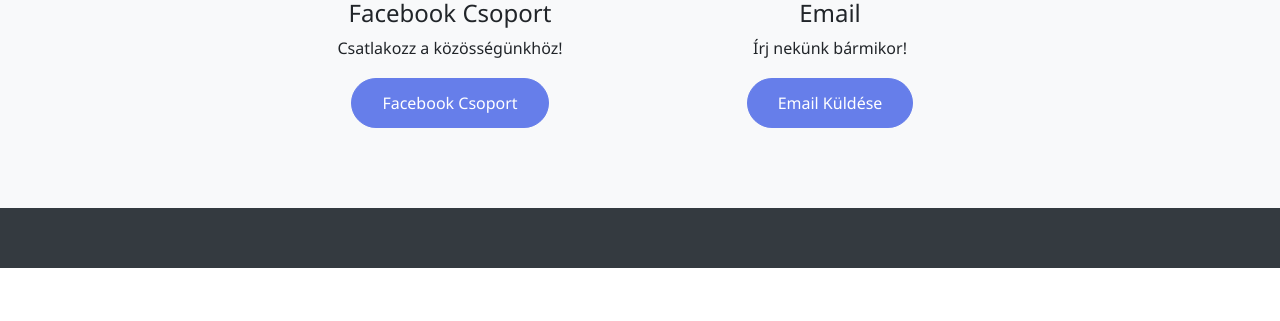
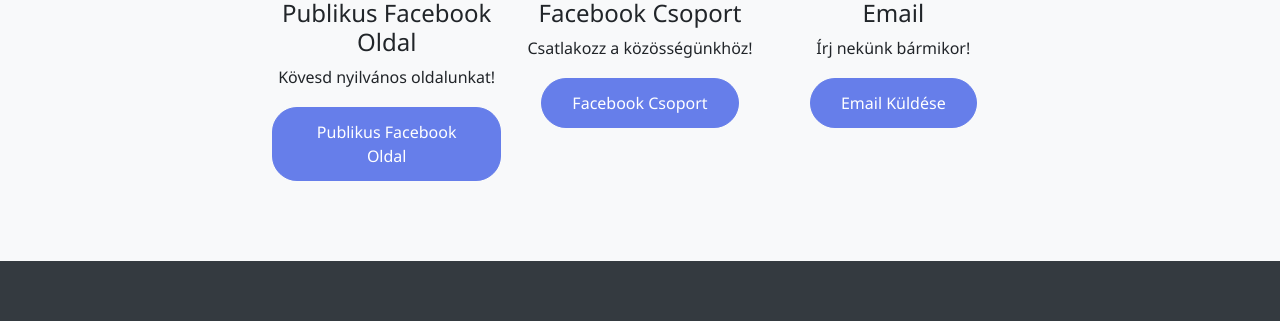
Before and after one commit to martontiszasziget-hu/martontiszasziget-hu.github.io, a plain HTML site: page index.html in a window 1280 px wide. Shown: the part 550-871 px from the top of the page. Before the commit the page ends 818 px from the top, so only its background shows below. Drawn offline with nearby package versions, Linux system fonts and the light colour scheme.

Commit message:
Update index.html

```diff
--- a/index.html
+++ b/index.html
@@ -79,7 +79,19 @@
                 <div class="col-md-8">
                     <h2 class="text-center mb-5">Kapcsolat</h2>
                     <div class="row">
-                        <div class="col-md-6">
+                        <div class="col-md-4">
+                            <div class="contact-item">
+                                <i class="fab fa-facebook"></i>
+                                <h4>Publikus Facebook Oldal</h4>
+                                <p class="mb-3">Kövesd nyilvános oldalunkat!</p>
+                                <a href="https://www.facebook.com/people/Marton-Tisza-Sziget/61579136411671/"
+                                   target="_blank"
+                                   class="btn btn-primary btn-custom">
+                                    Publikus Facebook Oldal
+                                </a>
+                            </div>
+                        </div>
+                        <div class="col-md-4">
                             <div class="contact-item">
                                 <i class="fab fa-facebook"></i>
                                 <h4>Facebook Csoport</h4>
@@ -91,7 +103,7 @@
                                 </a>
                             </div>
                         </div>
-                        <div class="col-md-6">
+                        <div class="col-md-4">
                             <div class="contact-item">
                                 <i class="fas fa-envelope"></i>
                                 <h4>Email</h4>
```
